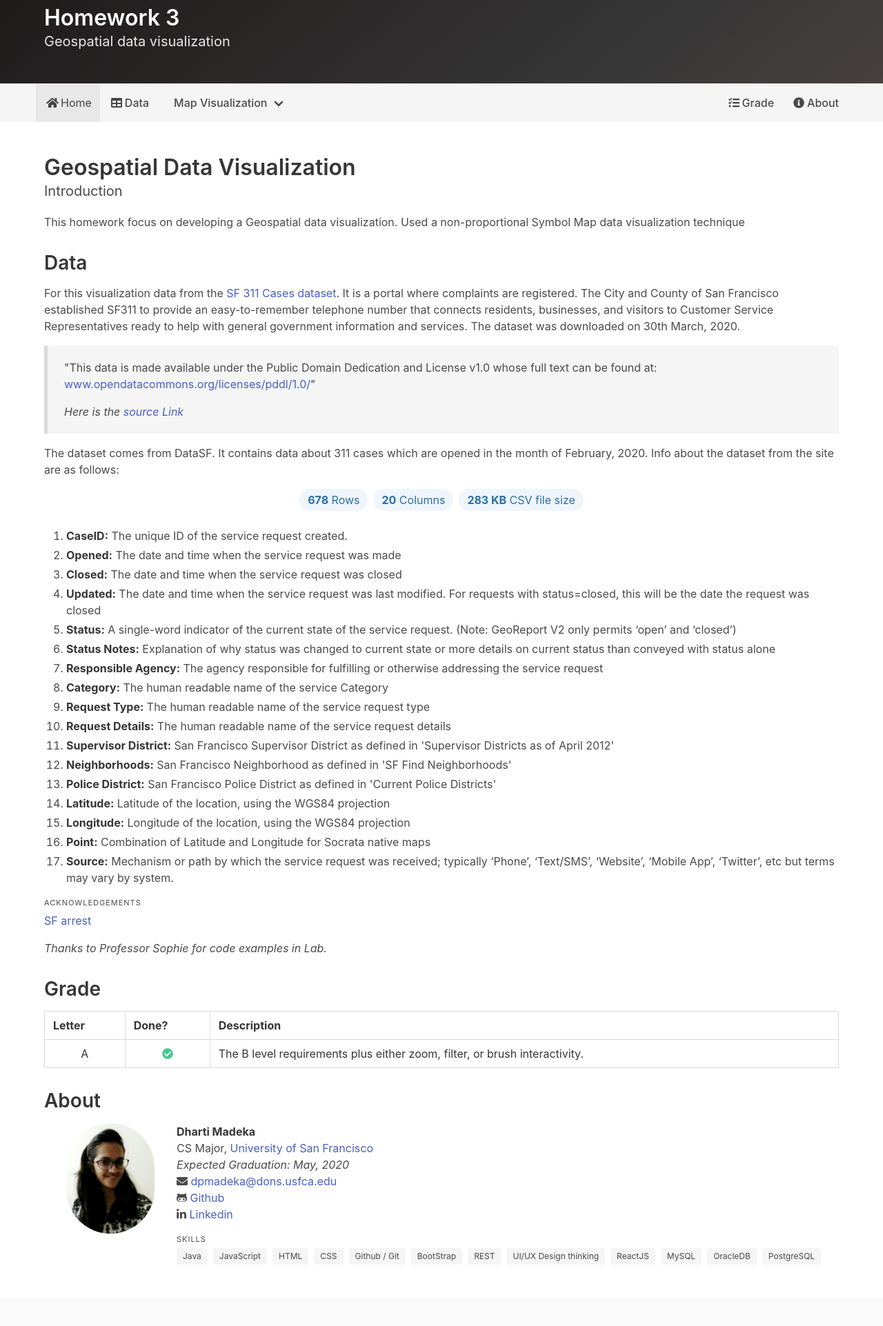
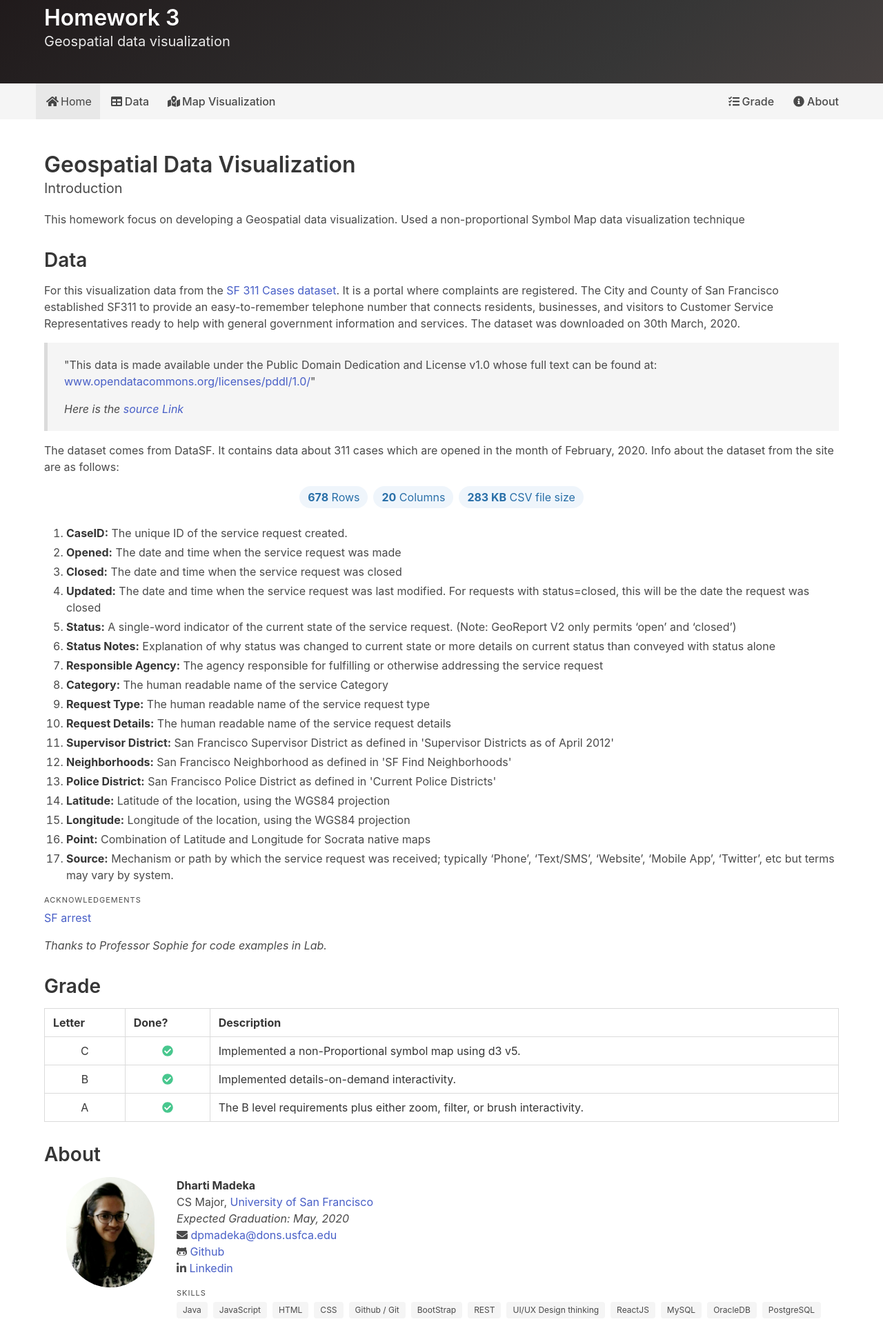
Before and after one commit to Dhartim/homework3-Dhartim, a plain HTML site: page index.html in a window 1280 px wide. Shown: the part 40-1963 px from the top of the page at 69% size. Drawn offline with nearby package versions, Linux system fonts and the light colour scheme; grey boxes are pictures that could not be loaded.

Commit message:
added icon and grades

```diff
--- a/index.html
+++ b/index.html
@@ -48,9 +48,10 @@
           </a>
 
           <!-- TODO: Modify or remove dropdown -->
-          <div class="navbar-item is-hoverable">
-            <a class="navbar-link" href="map.html">
-              Map Visualization
+          <div class="navbar-start">
+            <a class="navbar-item"href="map.html">
+              <span class="icon"><i class="fas fa-map-marked-alt"></i></span>
+              <span>Map Visualization</span>
             </a>
           </div>
         </div>
@@ -125,11 +126,6 @@
           <li><strong>Source:</strong> Mechanism or path by which the service request was received; typically ‘Phone’, ‘Text/SMS’, ‘Website’, ‘Mobile App’, ‘Twitter’, etc but terms may vary by system.</li>
         </ol>
 
-        <!-- <p>Out of these only few columns are used in the visualization</p>
-        <h4>Discussion</h4>
-
-        <p>You may also need other sections, like a discussion section, per-visualization section on data wrangling, and others. Because of the extra content and code visualizations take, it might be worthwhile to break up your pages into one home page and then one page per visualization.</p> -->
-
         <span class="heading">Acknowledgements</span>
 
         <p>
@@ -161,6 +157,16 @@
             </tr>
           </thead>
           <tbody>
+            <tr>
+              <td>C</td>
+              <td><i class="has-text-success fas fa-check-circle"></i></td>
+              <td>Implemented a non-Proportional symbol map using d3 v5.</td>
+            </tr>
+            <tr>
+              <td>B</td>
+              <td><i class="has-text-success fas fa-check-circle"></i></td>
+              <td>Implemented details-on-demand interactivity.</td>
+            </tr>
             <tr>
               <td>A</td>
               <td><i class="has-text-success fas fa-check-circle"></i></td>
```
Also changed, not shown: map.html (+4 -3 lines).
